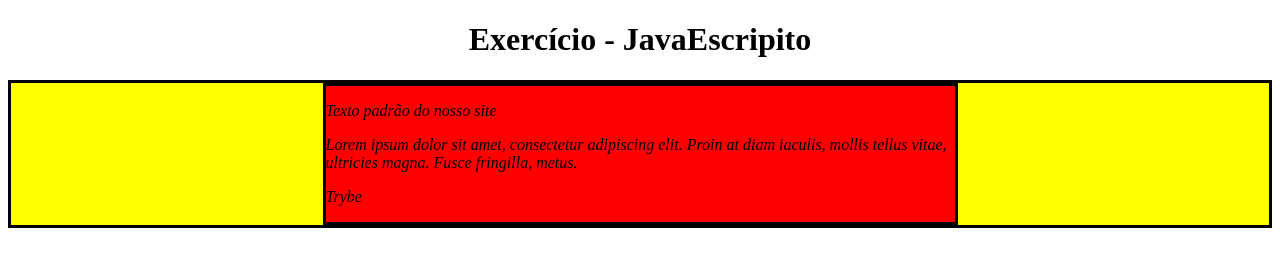
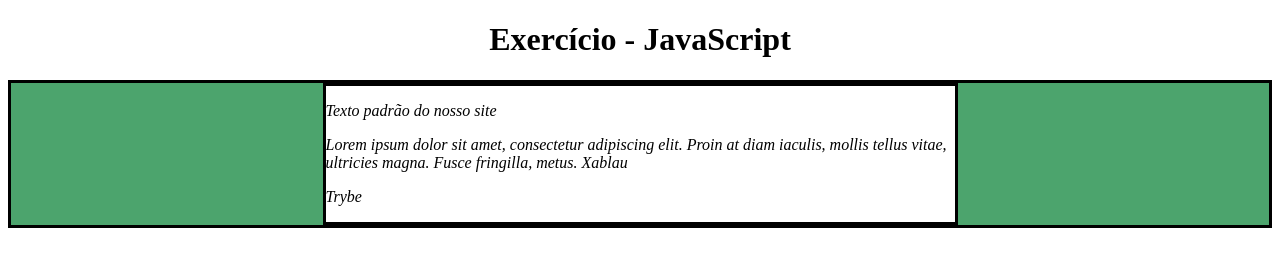
Before and after one commit to brenoPellegrino/javascrip-DOM-eventos-dataStorage, a plain HTML site: page dia1/index.html in a window 1280 px wide. Drawn offline with Linux system fonts and the light colour scheme.

Commit message:
corrigindo requisitos do exercicio

```diff
--- a/dia1/index.html
+++ b/dia1/index.html
@@ -43,27 +43,29 @@
     </main>
     <script>
       function modificaTexto() {
-        document.getElementsByTagName("p")[1].innerText = 'Lorem ipsum dolor sit amet, consectetur adipiscing elit. Proin at diam iaculis, mollis tellus vitae, ultricies magna. Fusce fringilla, metus.'
+        document.getElementsByTagName("p")[1].innerText = 'Lorem ipsum dolor sit amet, consectetur adipiscing elit. Proin at diam iaculis, mollis tellus vitae, ultricies magna. Fusce fringilla, metus. Xablau'
       }
       modificaTexto();
 
       function trocaCorMainContent() {
-        document.getElementsByClassName("main-content")[0].style.backgroundColor = orange;
+        document.getElementsByClassName("main-content")[0].style.backgroundColor = 'rgb(76,164,109)';
       }
       trocaCorMainContent();
 
       function trocaCorCenterContent() {
-        document.getElementsByClassName("center-content")[0].style.backgroundColor = white;
+        document.getElementsByClassName("center-content")[0].style.backgroundColor = 'white';
       }
       trocaCorCenterContent();
 
       function corrigeH1() {
-        document.getElementsByTagName("h1")[1].innerText = 'Exercício - JavaScript';
+        document.getElementsByTagName("h1")[0].innerText = 'Exercício - JavaScript';
       }
       corrigeH1();
 
       function caixaAlta(){
-        document.getElementsByTagName("p")[1].innerText.toUpperCase();
+        const text = document.getElementsByTagName("p")[0].innerText;
+        let caixaAlta = text.toUpperCase();
+        return caixaAlta
       }
       caixaAlta();
 
@@ -72,20 +74,6 @@
         console.log(impressao);
       }
       imprimeConsole();
-
-
-        /*
-      Aqui você vai modificar os elementos já existentes utilizando apenas as funções:
-      - document.getElementById()
-      - document.getElementsByClassName()
-      - document.getElementsByTagName()
-      1. Crie e execute uma função que mude o texto na tag `<p>-----</p>`, para uma descrição de como você se vê daqui a 2 anos. (Não gaste tempo pensando no texto e sim realizando o exercício)
-      2. Crie e execute uma função que mude a cor do quadrado amarelo para o verde da Trybe (rgb(76,164,109)).
-      3. Crie e execute uma função que mude a cor do quadrado vermelho para branco.
-      4. Crie e execute uma função que corrija o texto da tag <h1>.
-      5. Crie e execute uma função que modifique o texto da primeira tag <p> para maiúsculo.
-      6. Crie e execute uma função que exiba o conteúdo de todas as tags <p> no console.
-      */
     </script>
   </body>
 </html>
```
